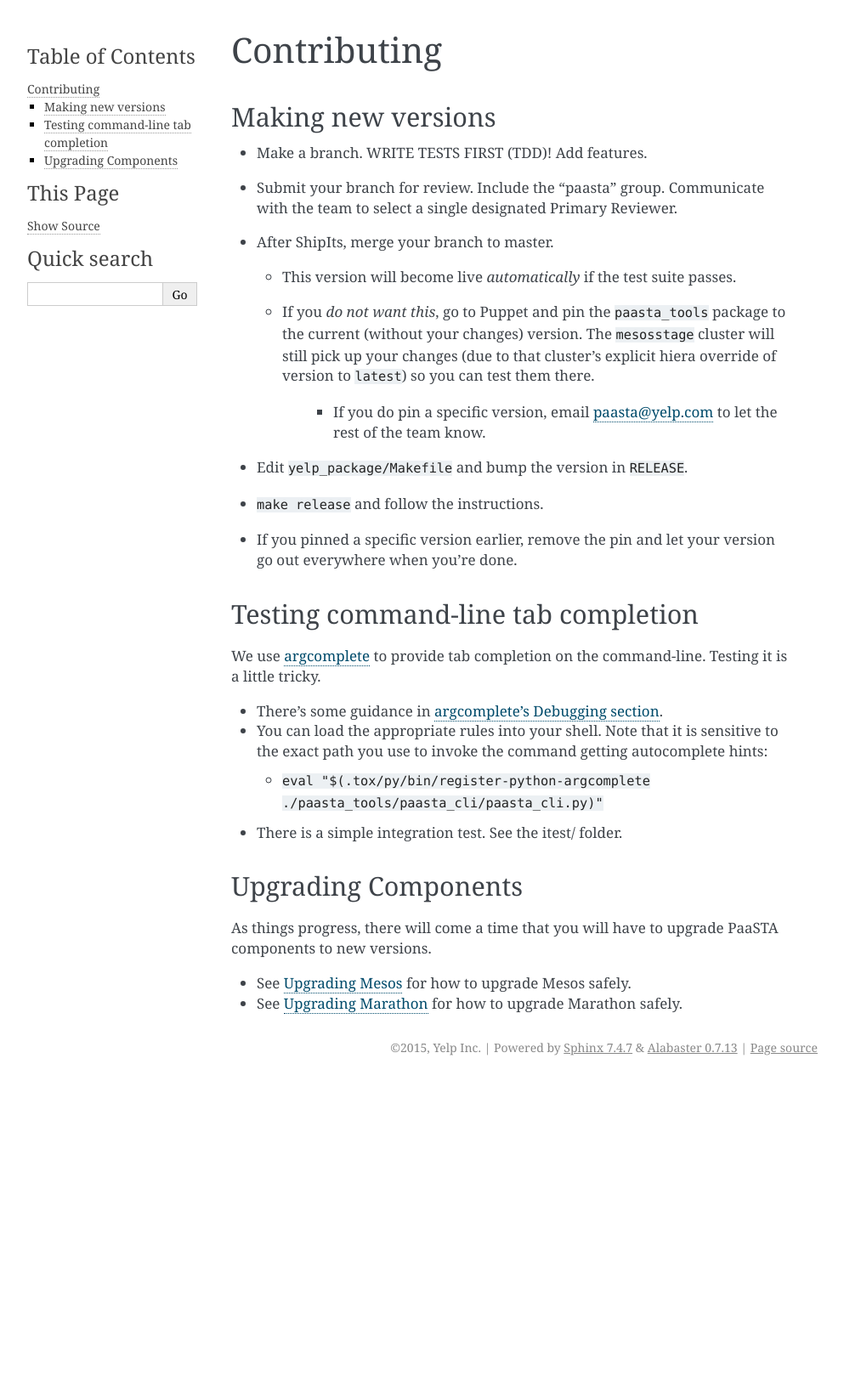
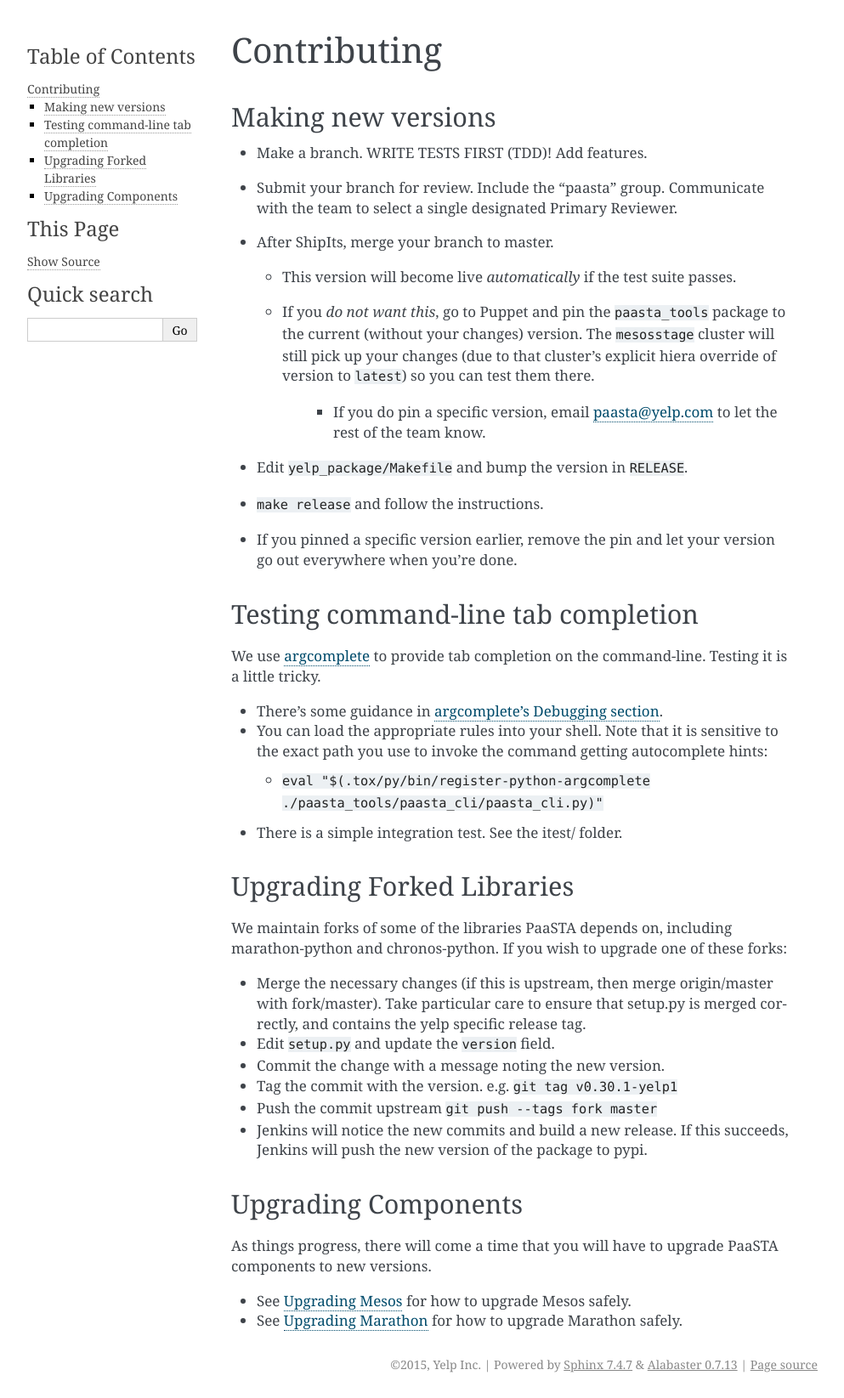
Before and after one commit to Yelp/paasta, a Sphinx documentation site: the page built from docs/source/contributing.rst, in a window 1280 px wide. Shown: the whole page at 85% size, without its empty margins (148-1141 px from the left). Built offline with Sphinx 7.4.7, drawn with Linux system fonts in a browser that asks for light colours; pages that are not in the unit, such as notebooks, are missing from menus; before the commit the page ends 1272 px from its top, so only the background shows below that.

Commit message:
add some docs on upgrading a library

```diff
--- a/docs/source/contributing.rst
+++ b/docs/source/contributing.rst
@@ -40,6 +40,18 @@
 
 * There is a simple integration test. See the itest/ folder.
 
+Upgrading Forked Libraries
+--------------------------
+We maintain forks of some of the libraries PaaSTA depends on, including marathon-python and chronos-python.
+If you wish to upgrade one of these forks:
+
+* Merge the necessary changes (if this is upstream, then merge origin/master with fork/master). Take particular
+  care to ensure that setup.py is merged correctly, and contains the yelp specific release tag.
+* Edit ``setup.py`` and update the ``version`` field.
+* Commit the change with a message noting the new version.
+* Tag the commit with the version. e.g. ``git tag v0.30.1-yelp1``
+* Push the commit upstream ``git push --tags fork master``
+* Jenkins will notice the new commits and build a new release. If this succeeds, Jenkins will push the new version of the package to pypi.
 
 Upgrading Components
 --------------------
```
